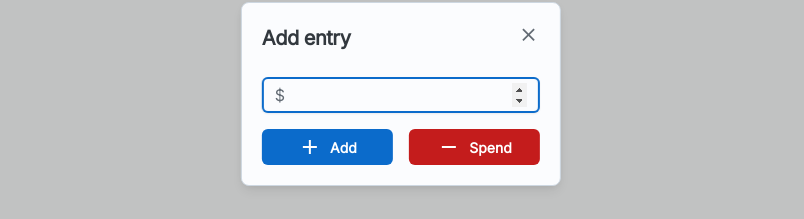
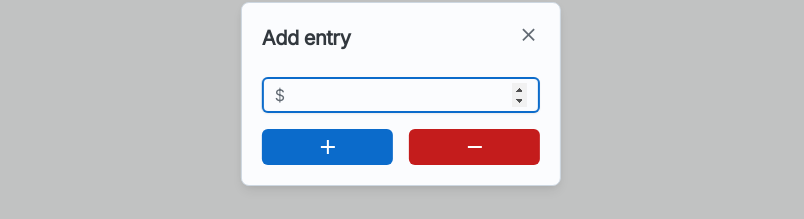
Before and after one commit to wangchj/allowly, a React app: page / in a window 1280 px wide. Both pictures are taken after a click on the button "Add entry". Shown: the part 306-525 px from the top of the page, without its empty margins (239-1043 px from the left). Built offline with nearby package versions, Linux system fonts and the light colour scheme.

Commit message:
Remove add entry button label and just show + and - icon

```diff
--- a/src/input-modal.jsx
+++ b/src/input-modal.jsx
@@ -89,7 +89,6 @@ export default function InputModal({onAddEntry}) {
 
         <Stack spacing={2}>
           <FormControl>
-            {/* <FormLabel>Amount</FormLabel> */}
             <Input
               type="number"
               inputMode="decimal"
@@ -107,10 +106,9 @@ export default function InputModal({onAddEntry}) {
                 flexGrow: 1,
                 flexBasis: '50%'
               }}
-              startDecorator={<Add />}
               onClick={() => onButtonClick(1, onAddEntry)}
             >
-              Add
+              <Add/>
             </Button>
 
             <Button
@@ -118,11 +116,10 @@ export default function InputModal({onAddEntry}) {
                 flexGrow: 1,
                 flexBasis: '50%'
               }}
-              startDecorator={<Remove />}
               color="danger"
               onClick={() => onButtonClick(-1, onAddEntry)}
             >
-              Spend
+              <Remove/>
             </Button>
           </Stack>
         </Stack>
```
